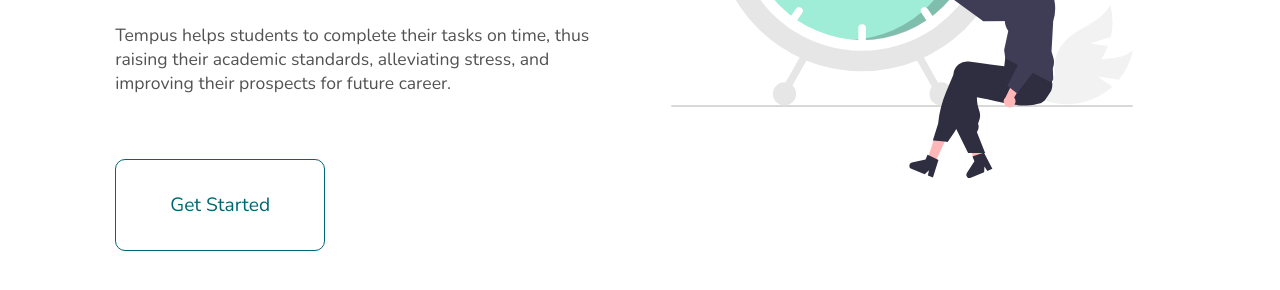
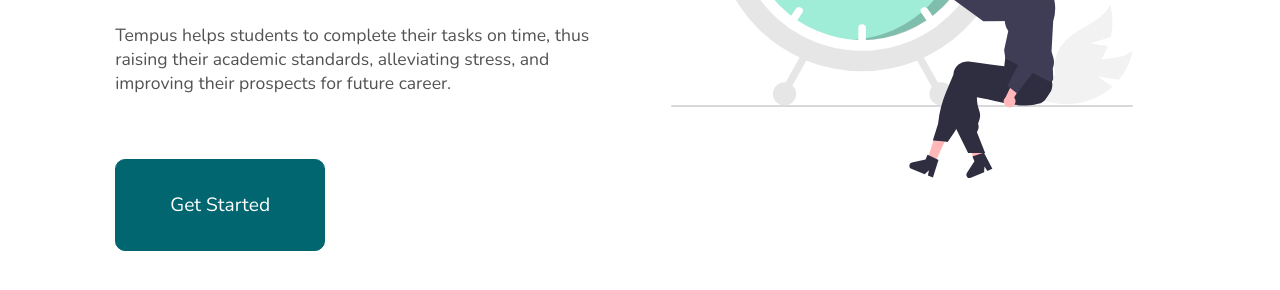
Before and after one commit to YukikoNii/Tempus, a plain HTML site: page Personal-Project-Landing-Page.html in a window 1280 px wide. In both pictures the pointer is over the button "Get Started". Shown: the part 478-768 px from the top of the page. Drawn offline with nearby package versions, Linux system fonts and the light colour scheme.

Commit message:
Update Personal-Project-Landing-Page.css

```diff
--- a/Personal-Project-Landing-Page.css
+++ b/Personal-Project-Landing-Page.css
@@ -119,13 +119,15 @@ sections
 #btn1 {
   margin-top:1em;
   margin-bottom:1em;
-  background-color: #026670;
+  background-color: white;
+  color: #026670;
 }
 
 #btn1:hover {
-  background-color:#ffffff;
+  background-color: #026670;
   transition-duration: 0.5s;
-  color: #026670;
+  color: white;
+
 }
 
 .phrase {
```
